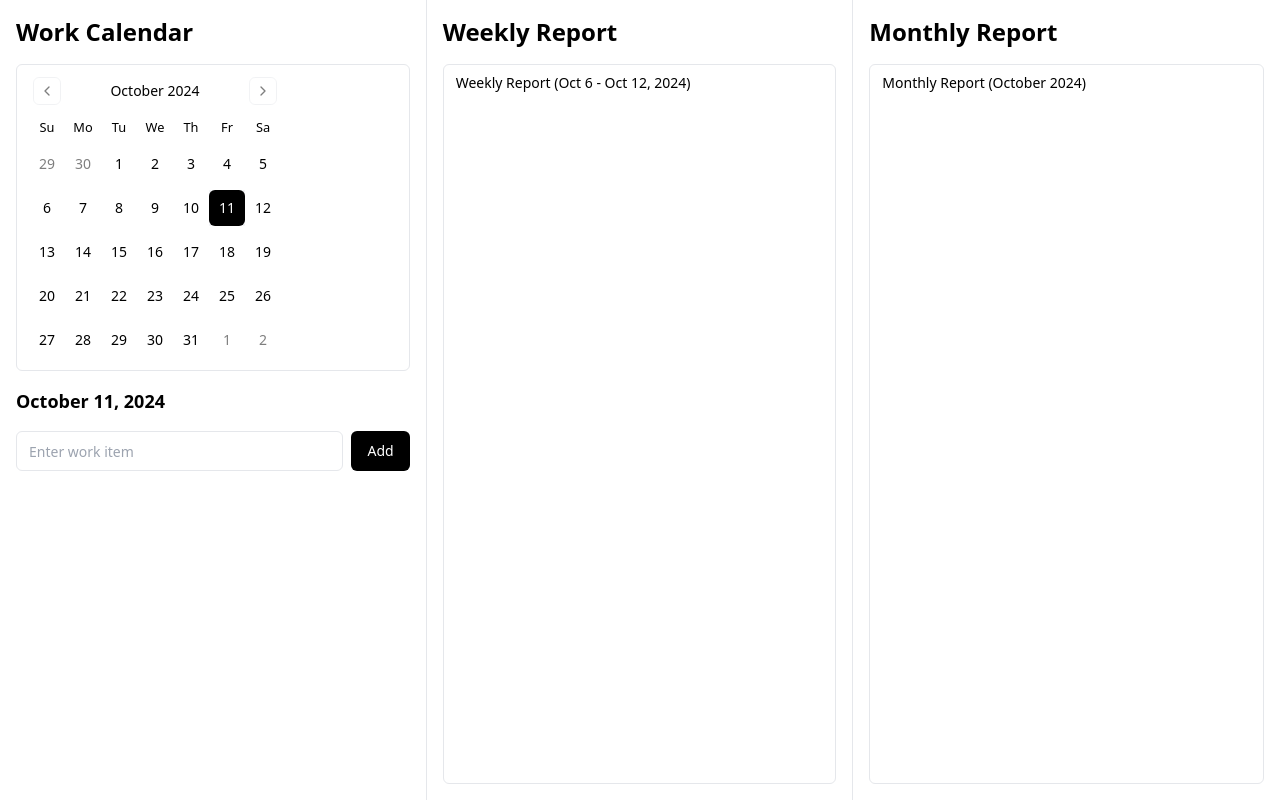
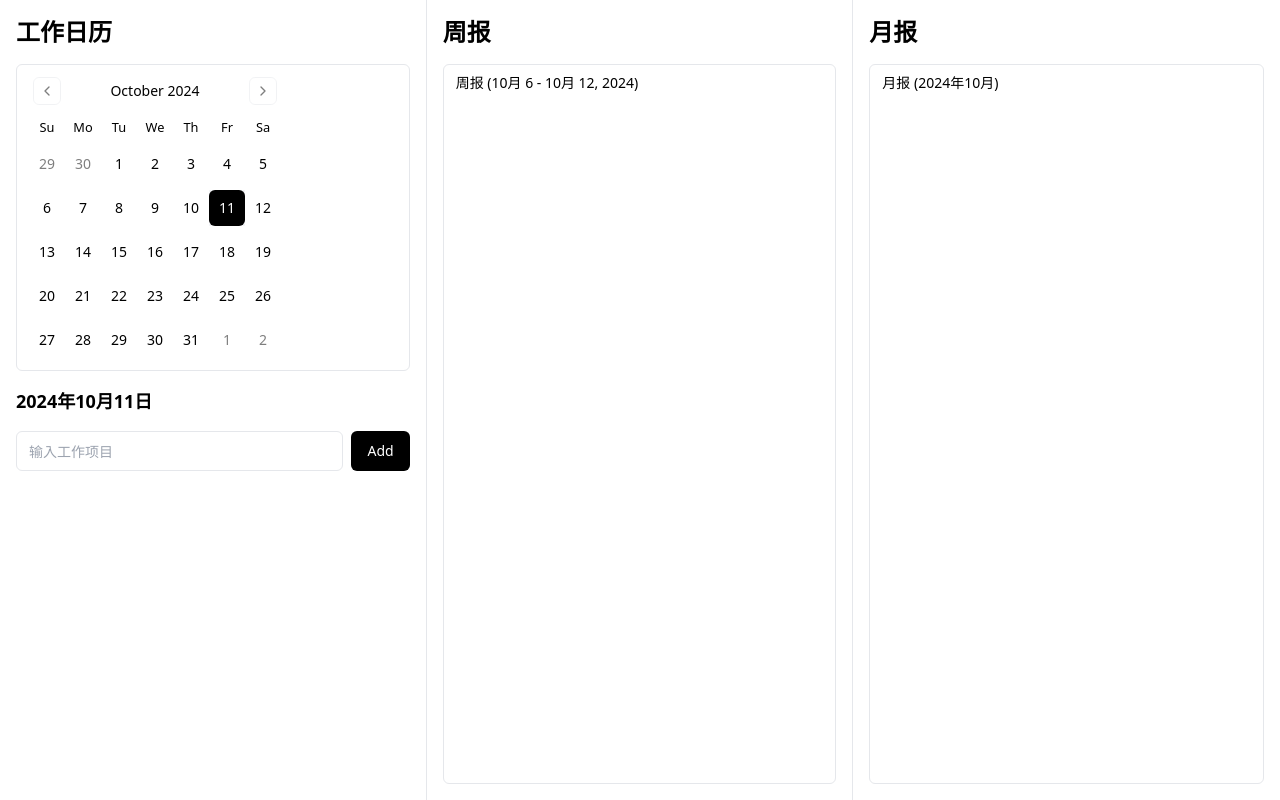
Before and after one commit to feisha20/WorkCalendar, a Next.js app: page / in a window 1280 px wide. Built offline with nearby package versions, Linux system fonts and the light colour scheme.

Commit message:
修改样式

```diff
--- a/pages/index.tsx
+++ b/pages/index.tsx
@@ -8,6 +8,7 @@ import { Input } from '../components/ui/input'
 import { Textarea } from '../components/ui/textarea'
 import { Checkbox } from '../components/ui/checkbox'
 import { format, startOfWeek, endOfWeek, eachDayOfInterval, startOfMonth, endOfMonth, parseISO } from 'date-fns'
+import { zhCN } from 'date-fns/locale'
 
 type WorkItem = {
   id: string
@@ -76,14 +77,14 @@ export default function Home() {
     const weekEnd = endOfWeek(selectedDate)
     const daysInWeek = eachDayOfInterval({ start: weekStart, end: weekEnd })
 
-    let report = `Weekly Report (${format(weekStart, 'MMM d')} - ${format(weekEnd, 'MMM d, yyyy')})\n\n`
+    let report = `周报 (${format(weekStart, 'MMM d', { locale: zhCN })} - ${format(weekEnd, 'MMM d, yyyy', { locale: zhCN })})\n\n`
 
     daysInWeek.forEach(day => {
       const dayItems = workItems.filter(item => format(parseISO(item.date), 'yyyy-MM-dd') === format(day, 'yyyy-MM-dd'))
       if (dayItems.length > 0) {
-        report += `${format(day, 'EEEE, MMM d')}:\n`
+        report += `${format(day, 'EEEE, MMM d', { locale: zhCN })}:\n`
         dayItems.forEach(item => {
-          report += `- [${item.completed ? 'x' : ' '}] ${item.content}\n`
+          report += `- [${item.completed ? '✓' : ' '}] ${item.content}\n`
         })
         report += '\n'
       }
@@ -99,14 +100,14 @@ export default function Home() {
     const monthEnd = endOfMonth(selectedDate)
     const daysInMonth = eachDayOfInterval({ start: monthStart, end: monthEnd })
 
-    let report = `Monthly Report (${format(monthStart, 'MMMM yyyy')})\n\n`
+    let report = `月报 (${format(monthStart, 'yyyy年MM月', { locale: zhCN })})\n\n`
 
     daysInMonth.forEach(day => {
       const dayItems = workItems.filter(item => format(parseISO(item.date), 'yyyy-MM-dd') === format(day, 'yyyy-MM-dd'))
       if (dayItems.length > 0) {
-        report += `${format(day, 'MMMM d')}:\n`
+        report += `${format(day, 'MM月dd日', { locale: zhCN })}:\n`
         dayItems.forEach(item => {
-          report += `- [${item.completed ? 'x' : ' '}] ${item.content}\n`
+          report += `- [${item.completed ? '✓' : ' '}] ${item.content}\n`
         })
         report += '\n'
       }
@@ -123,7 +124,7 @@ export default function Home() {
   return (
     <div className="flex h-screen w-screen bg-gray-100">
       <div className="w-1/3 border-r border-gray-200 bg-white p-4 overflow-auto">
-        <h2 className="text-2xl font-bold mb-4">Work Calendar</h2>
+        <h2 className="text-2xl font-bold mb-4">工作日历</h2>
         <Calendar
           mode="single"
           selected={selectedDate}
@@ -131,7 +132,7 @@ export default function Home() {
           className="rounded-md border mb-4"
         />
         <h3 className="text-lg font-semibold mb-2">
-          {selectedDate ? format(selectedDate, 'MMMM d, yyyy') : 'Select a date'}
+          {selectedDate ? format(selectedDate, 'yyyy年MM月dd日', { locale: zhCN }) : '请选择日期'}
         </h3>
         <div className="space-y-2 mb-4">
           {getDayWorkItems().map((item) => (
@@ -152,7 +153,7 @@ export default function Home() {
         </div>
         <div className="flex gap-2">
           <Input
-            placeholder="Enter work item"
+            placeholder="输入工作项目"
             value={newWorkContent}
             onChange={(e) => setNewWorkContent(e.target.value)}
           />
@@ -161,7 +162,7 @@ export default function Home() {
       </div>
 
       <div className="w-1/3 border-r border-gray-200 bg-white p-4">
-        <h2 className="text-2xl font-bold mb-4">Weekly Report</h2>
+        <h2 className="text-2xl font-bold mb-4">周报</h2>
         <Textarea
           value={generateWeeklyReport()}
           readOnly
@@ -170,7 +171,7 @@ export default function Home() {
       </div>
 
       <div className="w-1/3 bg-white p-4">
-        <h2 className="text-2xl font-bold mb-4">Monthly Report</h2>
+        <h2 className="text-2xl font-bold mb-4">月报</h2>
         <Textarea
           value={generateMonthlyReport()}
           readOnly
```
